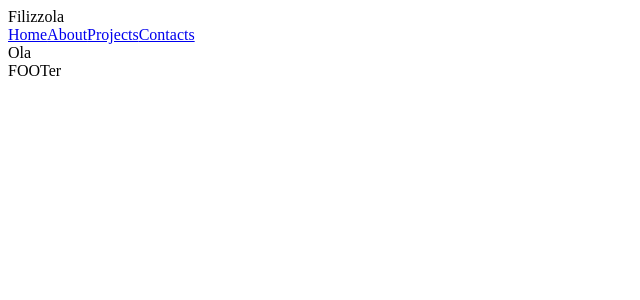
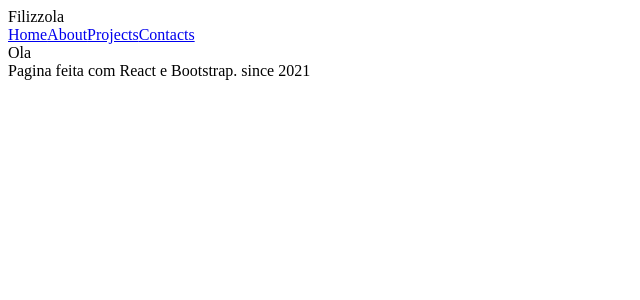
Before and after one commit to juliofilizzola/juliofilizzola-portfolio, a React (Create React App) app: page / in a window 1280 px wide. Shown: the top 300 px of the page, without its empty margins (0-640 px from the left). Built offline with nearby package versions, Linux system fonts and the light colour scheme.

Commit message:
estruturando o footer

```diff
--- a/src/components/Footer.jsx
+++ b/src/components/Footer.jsx
@@ -1,8 +1,8 @@
 function Footer() {
   return (
-    <div>
-      FOOTer
-    </div>
+    <footer>
+      Pagina feita com React e Bootstrap. since 2021
+    </footer>
   );
 }
 
```
